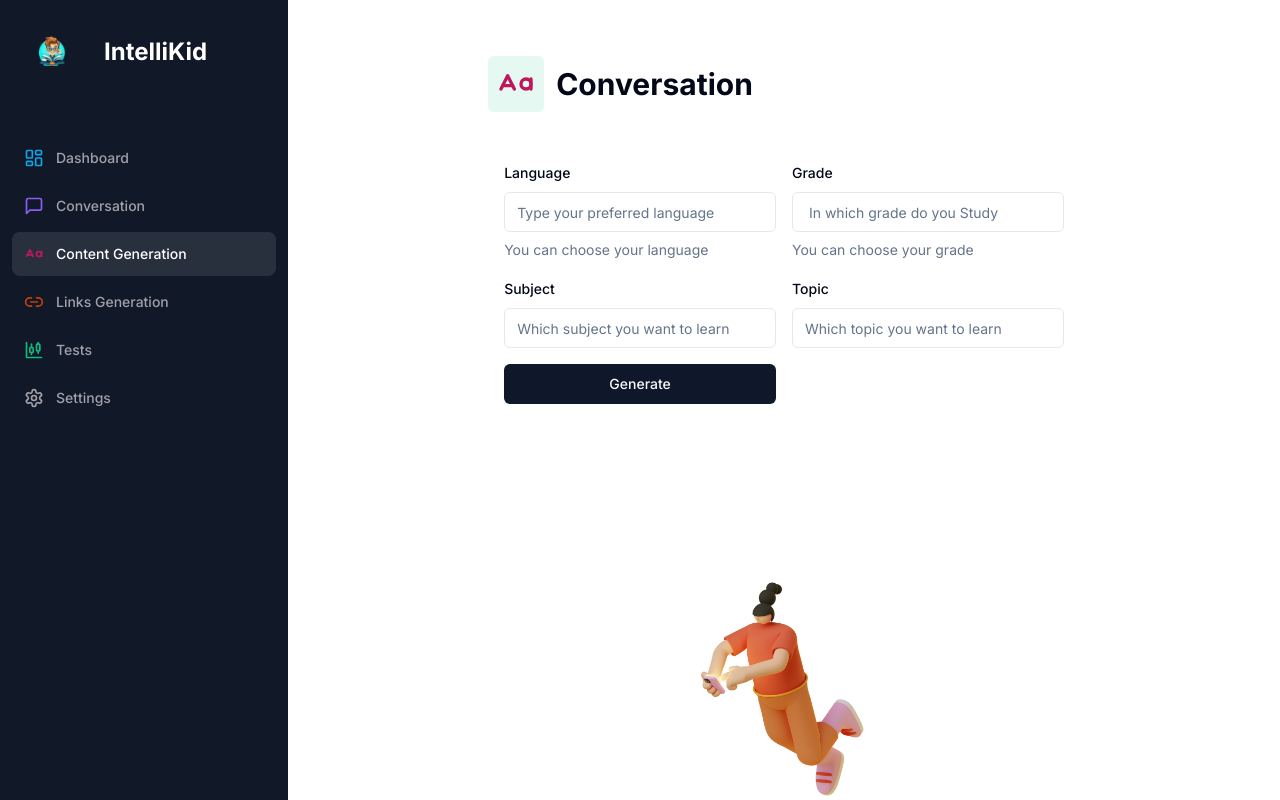
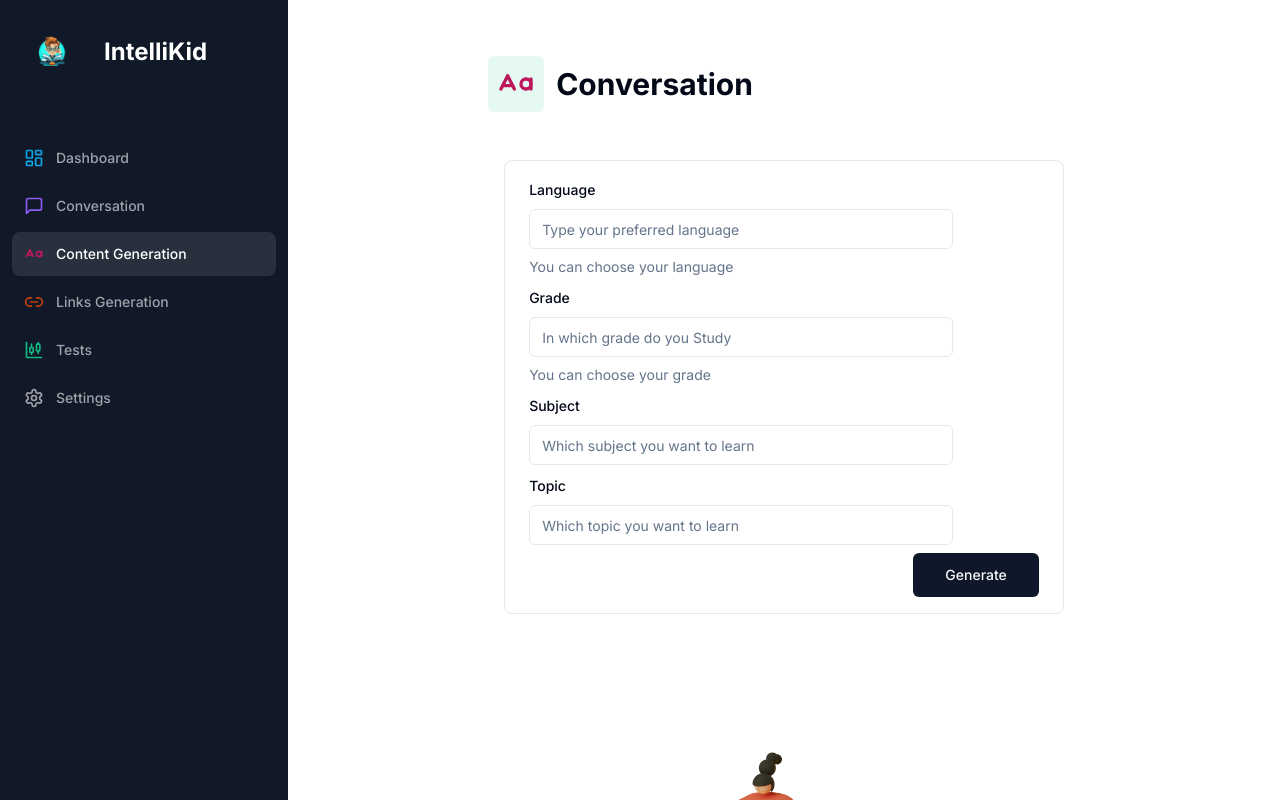
Before and after one commit to Sandhya-Thakur/newdashboard, a Next.js app: page /textcontent in a window 1280 px wide. Shown: the top 800 px of the page. Built offline with nearby package versions, Linux system fonts and the light colour scheme.

Commit message:
Updated React code

```diff
--- a/app/(dashboard)/(routes)/textcontent/page.tsx
+++ b/app/(dashboard)/(routes)/textcontent/page.tsx
@@ -28,16 +28,16 @@
 import { BotAvatar } from "@/components/bot-avatar";
 import { cn } from "@/lib/utils";
 import { Separator } from "@/components/ui/separator";
-import { Wand2 } from "lucide-react";
+import ReactMarkdown from "react-markdown";
 
 const TextContentPage = () => {
   const { toast } = useToast();
   const router = useRouter();
-   const [isClient, setIsClient] = useState(false)
+  const [isClient, setIsClient] = useState(false);
 
   useEffect(() => {
-    setIsClient(true)
-  }, [])
+    setIsClient(true);
+  }, []);
 
   const [messages, setMessages] = useState<ChatCompletionRequestMessage[]>([]);
   const form = useForm<z.infer<typeof formSchema>>({
@@ -55,7 +55,7 @@
     try {
       const userMessage: ChatCompletionRequestMessage = {
         role: "user",
-        content: `Please produce a textbook-style chapter on the topic of "${values.topic}" in "${values.language}" for a student in "${values.grade}" grade studying the subject "${values.subject}". Ensure the content is structured with clear headings, subheadings, and key points. Highlight the essential information for easy reference, and craft the explanations to be straightforward and engaging for the target grade level.
+        content: ` you should behave like teacher for "${values.grade}". Please provide learning content on the topic of "${values.topic}" in "${values.language}" for a student in "${values.grade}" grade studying the subject "${values.subject}". Ensure the content is structured with clear headings, subheadings, and key points. Highlight the essential information for easy reference, and craft the explanations to be straightforward and engaging for the target grade level.
         `,
       };
 
@@ -65,6 +65,7 @@
         messages: newMessages,
       });
       setMessages((current) => [...current, userMessage, response.data]);
+      console.log(response.data);
 
       form.reset();
     } catch (error: any) {
@@ -92,20 +93,38 @@
                 <Form {...form}>
                   <form
                     onSubmit={form.handleSubmit(onSubmit)}
-                    className="space-y-8 pb-10"
+                    className="
+                      rounded-lg
+                      border
+                      w-full
+                      p-4
+                      px-3
+                      md:px-6
+                      focus-within:shadow-sm
+                      grid
+                      grid-cols-12
+                      gap-2
+                    "
                   >
-                    <div className="grid grid-cols-1 md:grid-cols-2 gap-4">
                     <FormField
                       name="language"
                       control={form.control}
                       render={({ field }) => (
-                          <FormItem className="col-span-2 md:col-span-1">
+                        <FormItem className="col-span-12 lg:col-span-10">
                           <FormLabel>Language</FormLabel>
                           <FormControl>
                             <Input
                               disabled={isLoading}
                               placeholder="Type your preferred language"
                               {...field}
+                              className="
+                                border
+                                outline-none
+                                focus-visible:ring-0
+                                focus-visible:ring-transparent
+                                py-2 px-3
+                                w-full
+                              "
                             />
                           </FormControl>
                           <FormDescription>
@@ -119,13 +138,21 @@
                       name="grade"
                       control={form.control}
                       render={({ field }) => (
-                          <FormItem>
+                        <FormItem className="col-span-12 lg:col-span-10">
                           <FormLabel>Grade</FormLabel>
                           <FormControl>
                             <Input
                               disabled={isLoading}
-                                placeholder=" In which grade do you Study"
+                              placeholder="In which grade do you Study"
                               {...field}
+                              className="
+                                border
+                                outline-none
+                                focus-visible:ring-0
+                                focus-visible:ring-transparent
+                                py-2 px-3
+                                w-full
+                              "
                             />
                           </FormControl>
                           <FormDescription>
@@ -139,16 +166,23 @@
                       name="subject"
                       control={form.control}
                       render={({ field }) => (
-                          <FormItem>
+                        <FormItem className="col-span-12 lg:col-span-10">
                           <FormLabel>Subject</FormLabel>
                           <FormControl>
                             <Input
                               disabled={isLoading}
                               placeholder="Which subject you want to learn"
                               {...field}
+                              className="
+                                border
+                                outline-none
+                                focus-visible:ring-0
+                                focus-visible:ring-transparent
+                                py-2 px-3
+                                w-full
+                              "
                             />
                           </FormControl>
-
                           <FormMessage />
                         </FormItem>
                       )}
@@ -157,30 +191,36 @@
                       name="topic"
                       control={form.control}
                       render={({ field }) => (
-                          <FormItem>
+                        <FormItem className="col-span-12 lg:col-span-10">
                           <FormLabel>Topic</FormLabel>
                           <FormControl>
                             <Input
                               disabled={isLoading}
                               placeholder="Which topic you want to learn"
                               {...field}
+                              className="
+                                border
+                                outline-none
+                                focus-visible:ring-0
+                                focus-visible:ring-transparent
+                                py-2 px-3
+                                w-full
+                              "
                             />
                           </FormControl>
-
                           <FormMessage />
                         </FormItem>
                       )}
                     />
-                      <div className="w-full flex justify-center">
+                    <div className="col-span-12 lg:col-span-12 w-full flex justify-end">
                       <Button
-                          className="col-span-12 lg:col-span-2 w-full"
                         type="submit"
                         disabled={isLoading}
-                          size="icon"
+                        size="lg"
+                        className="py-2"
                       >
                         Generate
                       </Button>
-                      </div>
                     </div>
                   </form>
                 </Form>
@@ -211,7 +251,24 @@
                       )}
                     >
                       {message.role === "user" ? <UserAvatar /> : <BotAvatar />}
-                      <p className="text-sm">{message.content}</p>
+                      <ReactMarkdown
+                        components={{
+                          pre: ({ node, ...props }) => (
+                            <div className="overflow-auto w-full my-2 bg-black/10 p-2 rounded-lg">
+                              <pre {...props} />
+                            </div>
+                          ),
+                          code: ({ node, ...props }) => (
+                            <code
+                              className="bg-black/10 rounded-lg p-1"
+                              {...props}
+                            />
+                          ),
+                        }}
+                        className="text-sm overflow-hidden leading-7"
+                      >
+                        {message.content || ""}
+                      </ReactMarkdown>
                     </div>
                   ))}
                 </div>
--- a/package.json
+++ b/package.json
@@ -34,6 +34,8 @@
     "react": "18.2.0",
     "react-dom": "18.2.0",
     "react-hook-form": "^7.46.1",
+    "react-markdown": "^8.0.7",
+    "rehype-highlight": "^7.0.0",
     "tailwind-merge": "^1.14.0",
     "tailwindcss": "3.3.3",
     "tailwindcss-animate": "^1.0.7",
```
Also changed, not shown: app/(dashboard)/(routes)/linkcontent/page.tsx (+74 -17 lines), 1 other file (tests, documents, lock files or other folders). Lines whose indentation alone changed are shown as unchanged.
